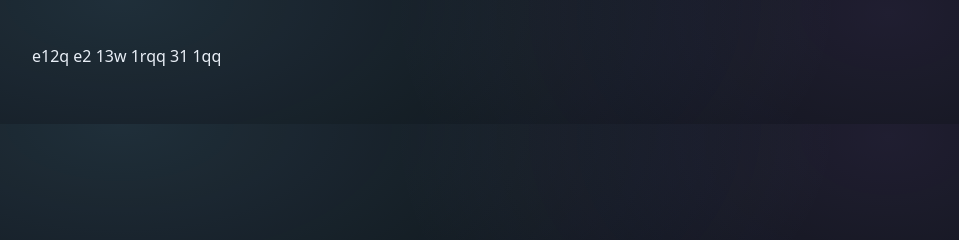
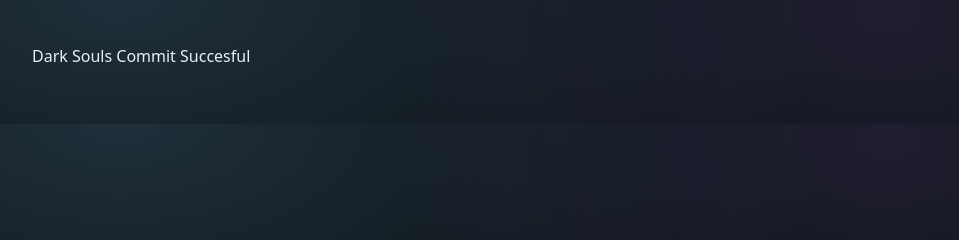
Before and after one commit to MartijnBruzzese/ModelHaven-Studio, a Jekyll site: the page built from test.md, in a window 1280 px wide. Shown: the top 240 px of the page, without its empty margins (136-1095 px from the left). Built offline with Jekyll 4.4.1, drawn with Linux system fonts in a browser that asks for light colours; our own code applies the rules of GitHub Pages for plain Markdown files.

Commit message:
Update test.md

```diff
--- a/test.md
+++ b/test.md
@@ -1,6 +1 @@
-e12q
-e2
-13w
-1rqq
-31
-1qq
+Dark Souls Commit Succesful
```
